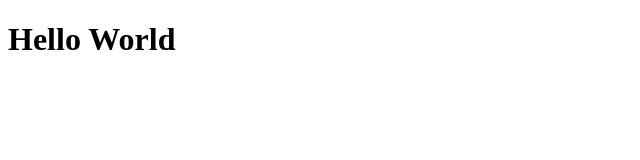
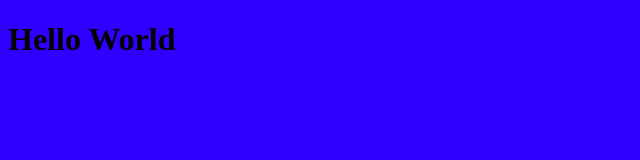
Before and after one commit to bakerso9/Hello-World, a plain HTML site: page index.html in a window 1280 px wide. Shown: the whole page, without its empty margins (0-640 px from the left). Drawn offline with Linux system fonts and the light colour scheme.

Commit message:
changed background color to blue

```diff
--- a/index.html
+++ b/index.html
@@ -7,7 +7,7 @@
    <title>Hello World</title>
 </head>
 
-<body>
+<body style="background-color: rgb(47, 0, 255);">
 <h1>Hello World</h1>
 
 </body>
```
